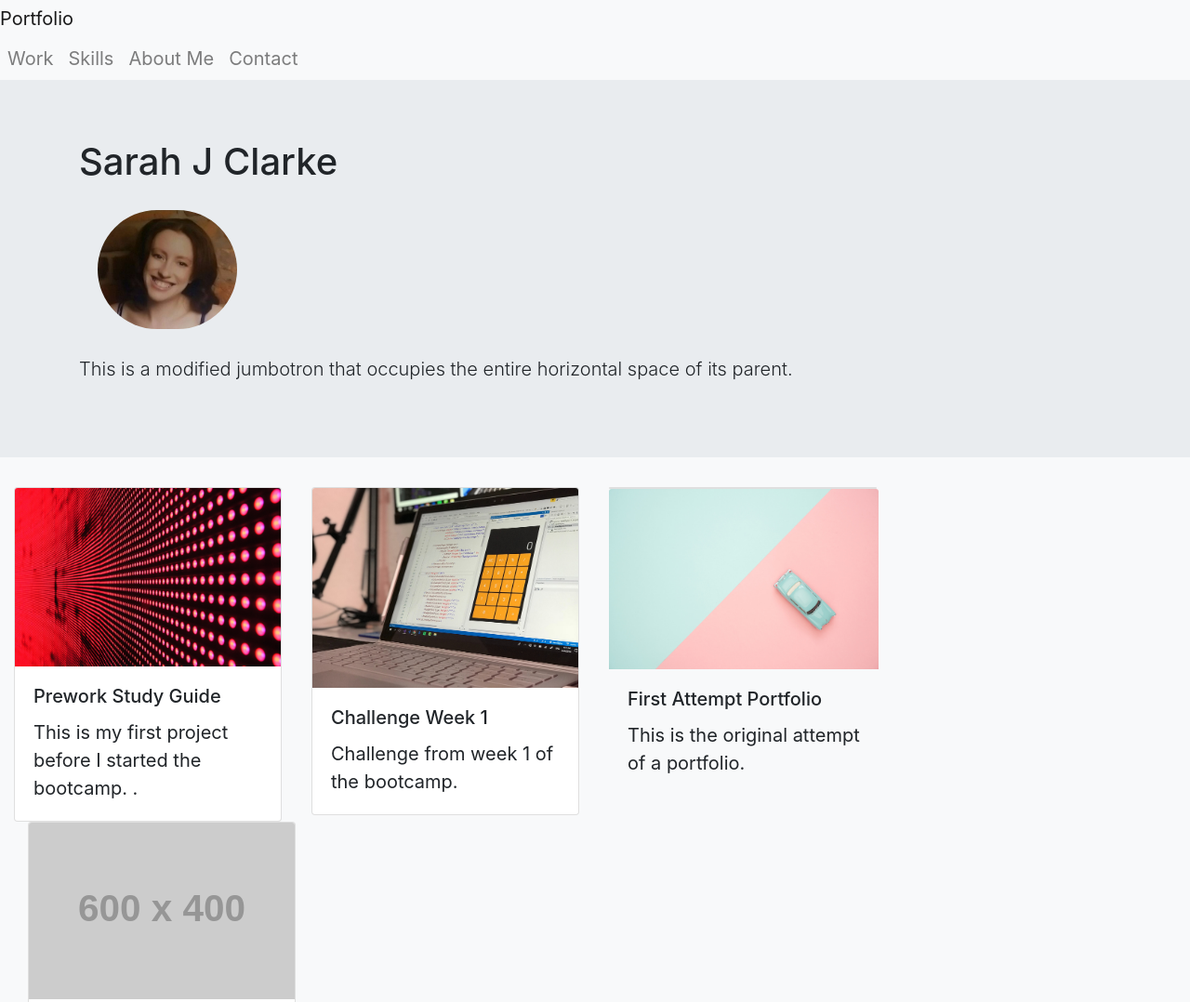
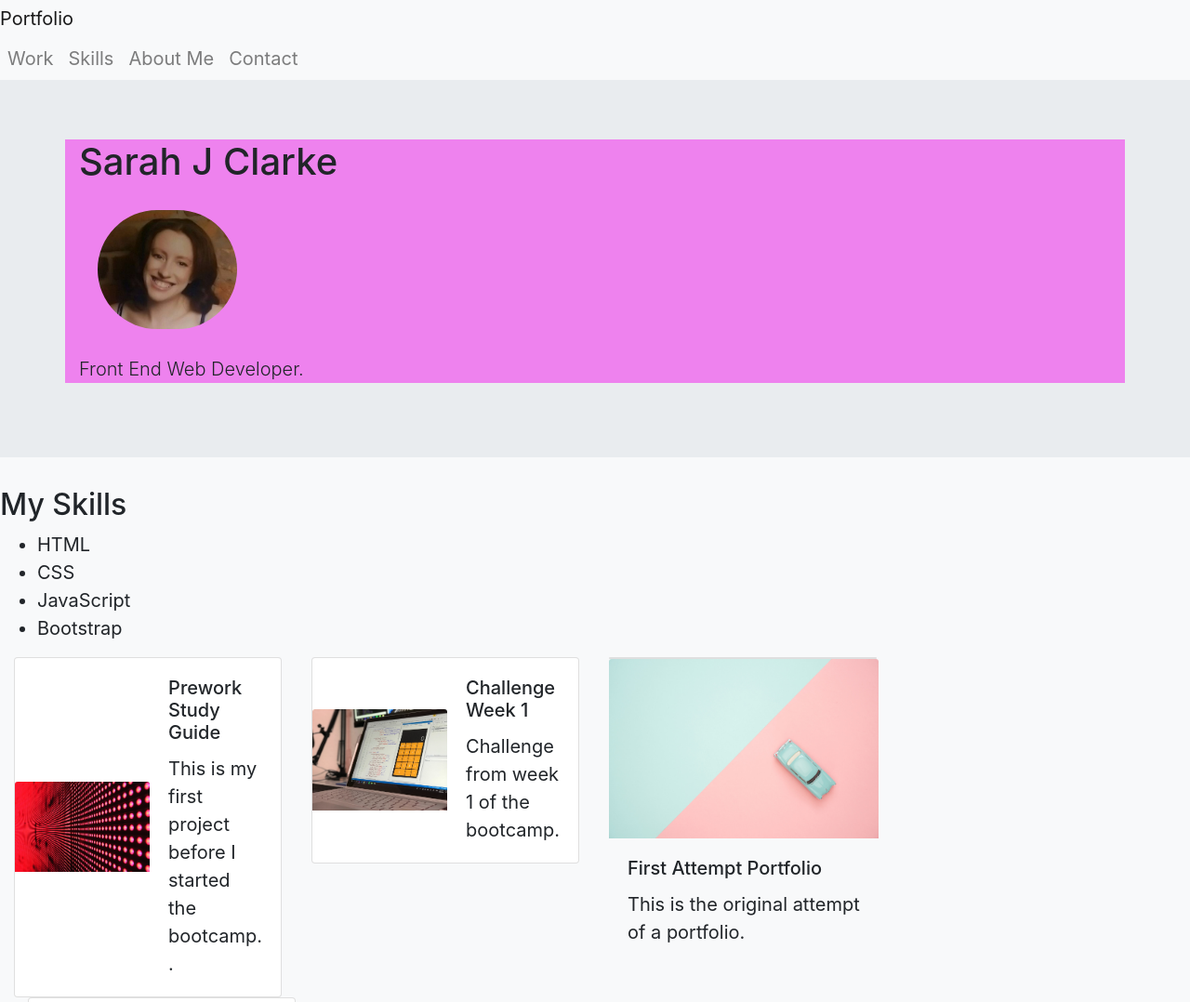
Before and after one commit to Joanne1980/Bootstrap-Portfolio, a plain HTML site: page Index.html in a window 1280 px wide. Shown: the top 1078 px of the page at 93% size. Drawn offline with nearby package versions, Linux system fonts and the light colour scheme; placeholder pictures from the web are drawn by us.

Commit message:
tweeks made to css

```diff
--- a/CSS/style.css
+++ b/CSS/style.css
@@ -1,7 +1,11 @@
 body {
     Font: ariel;
     font-size: 20px;
+    background-color: blueviolet;
 
+}
+.hero {
+    background-color: violet;
 }
 
 .sjc {
@@ -16,3 +20,9 @@ body {
     width: 100%;
    display: inline-block;
   }
+
+.card {
+    flex-direction: row;
+    align-items: center;
+
+}
--- a/Index.html
+++ b/Index.html
@@ -34,32 +34,26 @@
           </div>
         </div>
          <div class="jumbotron jumbotron-fluid">
-            <div class="container">
+            <div class="hero container">
               <h1 class="SJC">Sarah J Clarke</h1>
               <div class="sjc">
               <img src="./Images/sjc1.jpg" alt="Image of Sarah J Clarke">
             </div>
-              <p class="lead">This is a modified jumbotron that occupies the entire horizontal space of its parent.</p>
+              <p class="lead">Front End Web Developer.</p>
             </div>
           </div>
 
+         <!---Skills Section-->
+        <div class="My Skills">
+            <h2>My Skills</h2>
+         <ul>
+            <li>HTML</li>
+            <li>CSS</li>
+            <li>JavaScript</li>
+            <li>Bootstrap</li>
+         </ul>
+        </div>
         <!---work section-->
-
-     <!--- <div class="container">
-        <h2 class="Work">Work</h2>
-        <div class="row">
-            <div class="col-md-3"> Prework portfolio
-                <img src="./Images/02-portfolio-1.jpg" alt="prework portfolio">
-            </div>
-            <div class="col-md-3"> Challenge week 1
-                <img src="./Images/02-portfolio-2.jpg" alt="challenge week 1">
-            </div>
-            <div class="col-md-3">First attempt Portfolio
-                <img src="./Images/02-portfolio-3.jpg" alt="first attempt portfolio">
-            </div>
-            <div class="col-md-3">placeholder
-            </div>
-        </div> -->
         <div class="container-fluid">
             <div class="row">
               <div class="cardContainer col-lg-3 col-md-3 col-sm-12">
@@ -68,7 +62,6 @@
                   <div class="card-body">
                     <h5 class="card-title">Prework Study Guide</h5>
                     <p class="card-text">This is my first project before I started the bootcamp. .</p>
-
                     </div>
                 </div>
                 </div>
@@ -78,7 +71,6 @@
                   <div class="card-body">
                     <h5 class="card-title">Challenge Week 1</h5>
                     <p class="card-text">Challenge from week 1 of the bootcamp.</p>
-
                   </div>
                 </div>
                 </div>
@@ -88,30 +80,26 @@
                   <div class="card-body">
                     <h5 class="card-title">First Attempt Portfolio</h5>
                     <p class="card-text">This is the original attempt of a portfolio.</p>
-
                     </div>
                 </div>
                 </div>
                 <div class="cardContainer col-lg-3 col-md-3 col-sm-12">
                 <div class="card" style="width: 18rem;">
-                  <img src="https://placehold.co/600x400/png" class="card-img-top" alt="Placeholder">
+                  <img src="https://placehold.co/600x400/png" class="card-img-top" alt="Placeholder 600x400">
                   <div class="card-body">
                     <h5 class="card-title">Placeholder</h5>
                     <p class="card-text">Placeholding the space for when I have completed more projects.</p>
-
                   </div>
                 </div>
             </div>
         </div>
 
+        <!---About Me-->
+        <div class="About me">
+            <h2>About Me</h2>
+            <p>I have recently trained as a Front End Web Developer and I have found a new passion or this during my training. It was always something that interested me </p>
 
-        <!---Skills Section-->
-
-
-
-
-        <!---About Me-->
-
+        </div>
 
 
 
```
Lines whose indentation alone changed are shown as unchanged.
